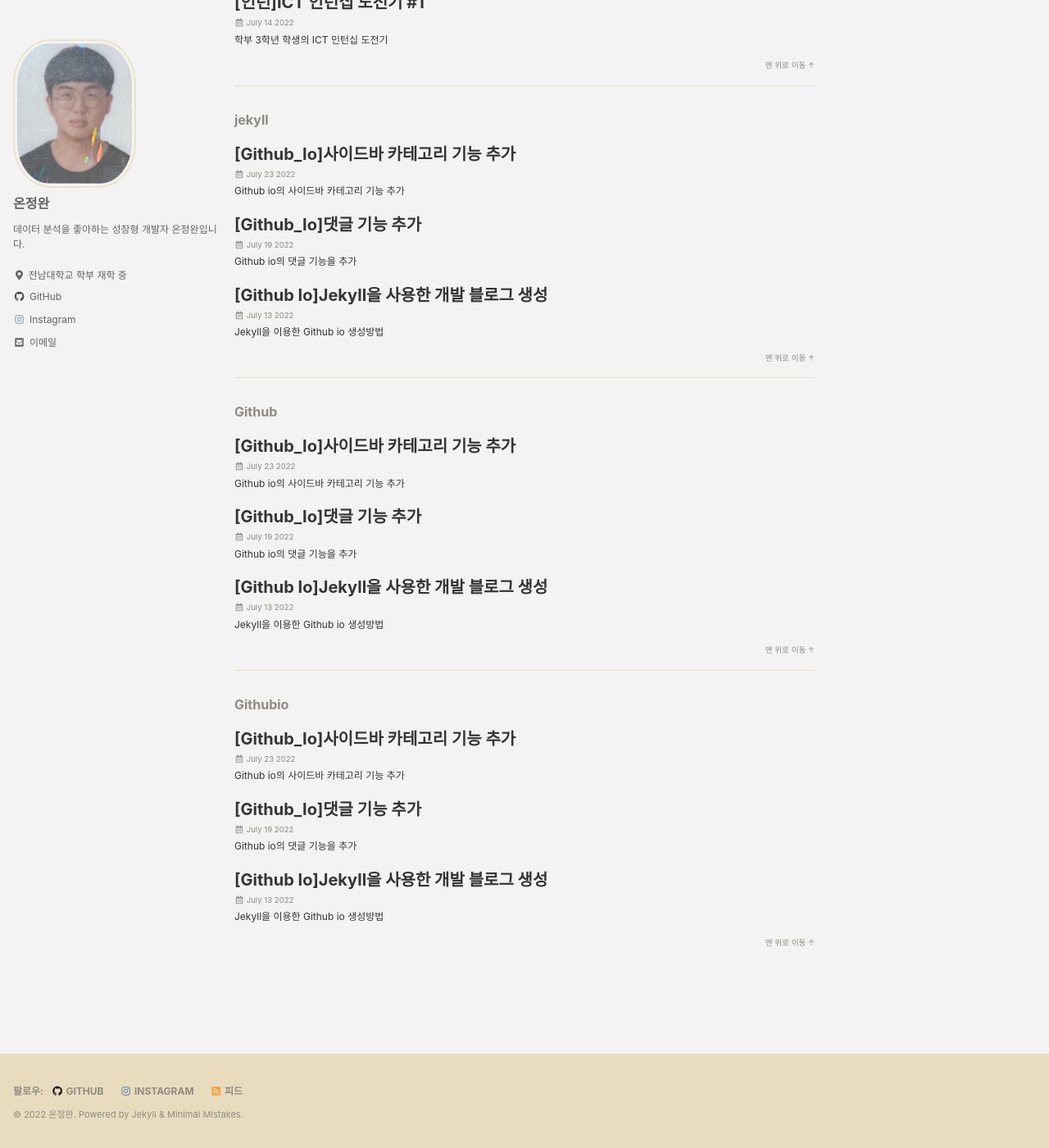
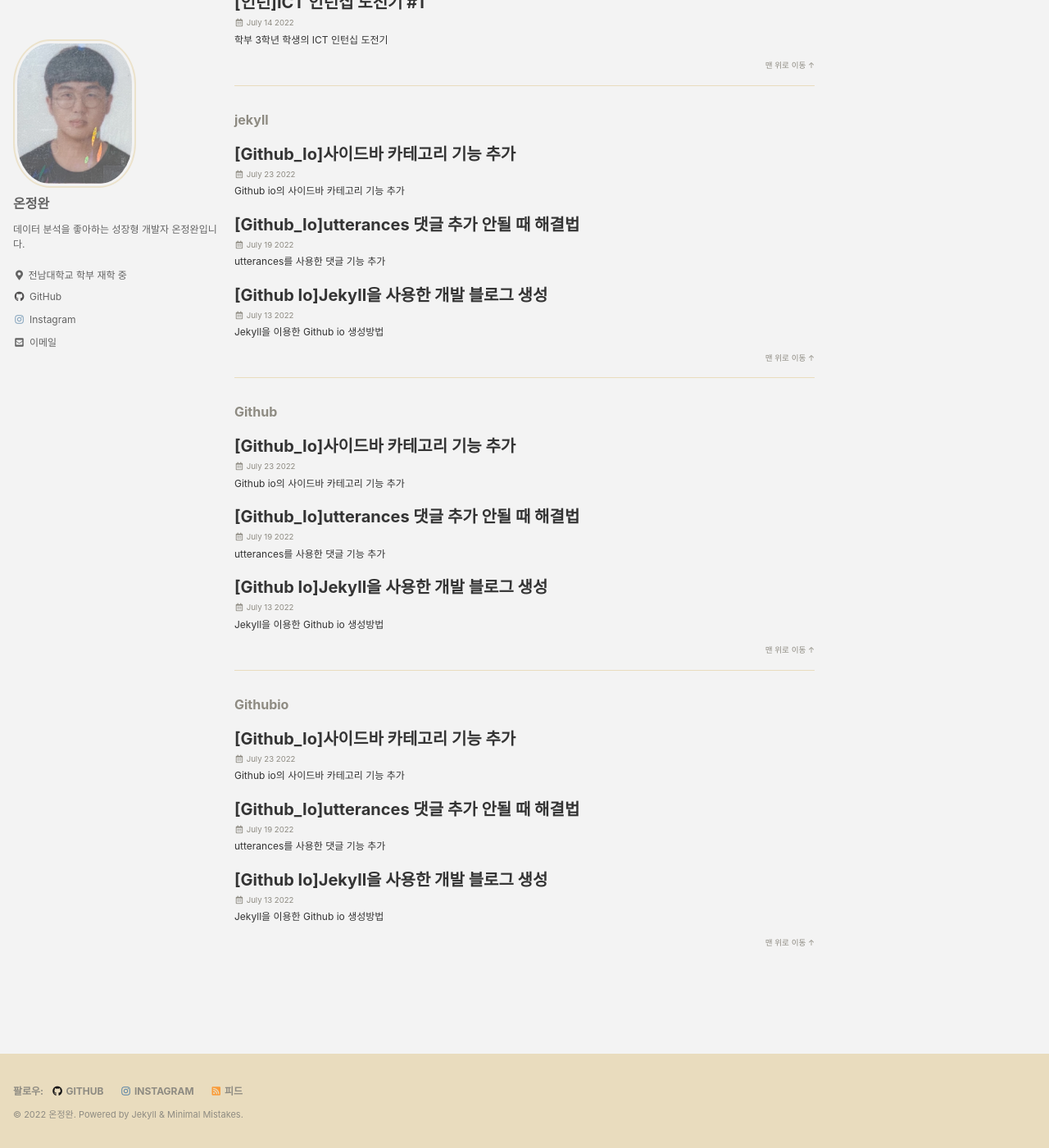
Before and after one commit to On-JungWoan/On-JungWoan.github.io, a Jekyll site: the page built from _pages/tag-archive.md, in a window 1280 px wide and 1400 px high, scrolled down 956 px. Shown: the whole window at 82% size. Built offline with Jekyll 4.4.1, drawn with Linux system fonts in a browser that asks for light colours; cached includes are drawn as plain includes; some of the changed lines change nothing that is shown.

Commit message:
Update 2022-07-19-Github-io-comments.md

````diff
--- a/_posts/2022-07-19-Github-io-comments.md
+++ b/_posts/2022-07-19-Github-io-comments.md
@@ -1,6 +1,6 @@
 ---
-title:  "[Github_Io]댓글 기능 추가"
-excerpt: "Github io의 댓글 기능을 추가"
+title:  "[Github_Io]utterances 댓글 추가 안될 때 해결법"
+excerpt: "utterances를 사용한 댓글 기능 추가"
 
 categories:
   - Blog
@@ -16,34 +16,40 @@
 
 <br>
 
-내 개발 블로그를 구글에 검색해봤는데 아무것도 나오지 않았따.
-그래서 개발 블로그를 구글에 노출시키고 댓글 기능도 좀 추가해보려고 한다.
+개발 블로그에 댓글 기능을 추가해보려고 한다.<br>
+utterances를 사용하여 댓글 기능을 추가하려고 하는데, 인터넷에 나와있는 방법으로는 제대로 작동을 안해서 내가 삽질해서 얻은 노하우를 공유하고자 한다.<br>
+해당 내용은 minimal-mistakes 사용자 기준으로 작성되었습니다.
 
 <br>
 
-## utterances를 사용한 댓글 기능 추가
+## 0. utterances 설치
 ![image](https://user-images.githubusercontent.com/84084372/179539589-1b54e5a6-3441-4535-bf95-55389139ff76.png)
 
 <br>
 
-댓글 플랫폼 중 **utterances**가 괜찮다고 하길래 해당 댓글 플랫폼을 사용하기로 했다.
+댓글 플랫폼 중 **utterances**가 가볍고 괜찮다고 하길래 해당 댓글 플랫폼을 사용하기로 했다.
 댓글을 달기 위해서는 깃허브 계정이 필요하다고 한다.
-그래도 명색이 개발 블로그인만큼 방문자분들은 개인 github 계정을 가지고 계실 것으로 예상된다.
+방문자분들은 개인 github 계정을 가지고 계실 것으로 예상되기 때문에 무리없이 사용해도 될 것 같다.
 댓글에 마크다운도 사용 가능하다고 한다.
+아래 링크를 클릭해서 먼저 utterances를 설치한다. <br>
+> [utterances설치](github.com/apps/utterances)
 
 <br>
 
-### - **1. 댓글 이슈가 올라올 Repository 생성** <br>
+![image](https://user-images.githubusercontent.com/84084372/180615155-36699e51-ae94-4980-87ba-50dd1febf33d.png)
+
+<br>
+
+## 1. 댓글 이슈가 올라올 Repository 생성 <br>
 나는 그냥 github.io Repository를 사용하였다.
 댓글이 달리면 해당 Repository에 issue로 올라온다고 한다.
 혹시 댓글 전용 Repository를 만들고 싶으면, 미리 생성하도록 하자. <br>
-https://github.com/On-JungWoan/On-JungWoan.github.io/new/main/_posts
+> [Repository링크](https://github.com/On-JungWoan/On-JungWoan.github.io/)
 
 <br>
 
-
-### - **2-1. minimal-mistakes를 사용하는 경우** <br>
-minimal-mistakes를 사용한다면, 별도의 과정 없이 그냥 config.yml 파일을 수정해주면 된다.
+## 2. config.yml 수정 <br>
+minimal-mistakes를 사용한다면, install에서 설정한 값대로  `config.yml` 파일을 수정해주면 된다.
 수정해야 할 것들은 다음과 같다. <br>
 
 ![image](https://user-images.githubusercontent.com/84084372/179542095-812671f7-5280-461a-9a7f-a34a51ba60a9.png) <br>
@@ -59,19 +65,42 @@
 
 <br>
 
-### - **2-1. minimal-mistakes를 사용하지 않는 경우** <br>
-https://github.com/apps/utterances
-해당 링크를 통해 설치한다.
+<span style='background-color:#ffdce0'><strong>중요!</strong></span>
 
-- repo
-  - 위에서 댓글 Issue 가 올라올 곳으로 선택한 그 저장소의 permalink 를 써준다. (github아이디/저장소이름)
+<span style='background-color:#ffdce0'>
+  <strong>
+    만약 defaults의 comments가 true로 되어있지 않다면, 꼭 true로 바꾸어준다.
+    그렇지 않으면 댓글이 표시되지 않으니 꼭 true로 바꾸어준다.
+  </strong>
+</span>
 
-- Blog Post - Issue Mapping
-  - 댓글 이슈를 댓글 달린 블로그 페이지의 어떤 부분과 매핑을 시킬지 Key를 결정한다.
-  - 매핑시키는 것이니만큼 Key 가 달라지면 Value 는 사라질 것이다. 고유하고 수정을 제일 안할 것 같은 pathname을 선택하는 것이 좋을 것 같다.
+![image](https://user-images.githubusercontent.com/84084372/180615354-abf5ffd1-75c5-461b-953f-da2b2a1690bb.png)
 
-- Theme
-  - utterances 의 테마를 정한다. 난 gruvbox-dark 테마를 선택했다.
+<br>
 
-- Enable utterances
-  - 댓글 구현을 담당하는 html 파일에 이 코드를 그대로 복사하여 원하는 위치에 붙여넣어주면 될 것 같다.
+## 3. 그래도 안 될 경우
+위에서 설정한 세팅대로 `_includes/comments-providers/utterances.html`을 수정한다.
+
+```html
+  <script>
+    'use strict';
+
+    (function() {
+      var commentContainer = document.querySelector('#utterances-comments');
+
+      if (!commentContainer) {
+        return;
+      }
+
+      var script = document.createElement('script');
+      script.setAttribute('src', 'https://utteranc.es/client.js');
+      script.setAttribute('repo', 'On-JungWoan/On-JungWoan.github.io'); # 본인 Repository를 정확하게 적어준다.
+      script.setAttribute('issue-term', 'pathname');
+      script.setAttribute('theme', 'github-light');
+      script.setAttribute('label', 'blog-comment')
+      script.setAttribute('crossorigin', 'anonymous');
+
+      commentContainer.appendChild(script);
+    })();
+  </script>
+```
````
